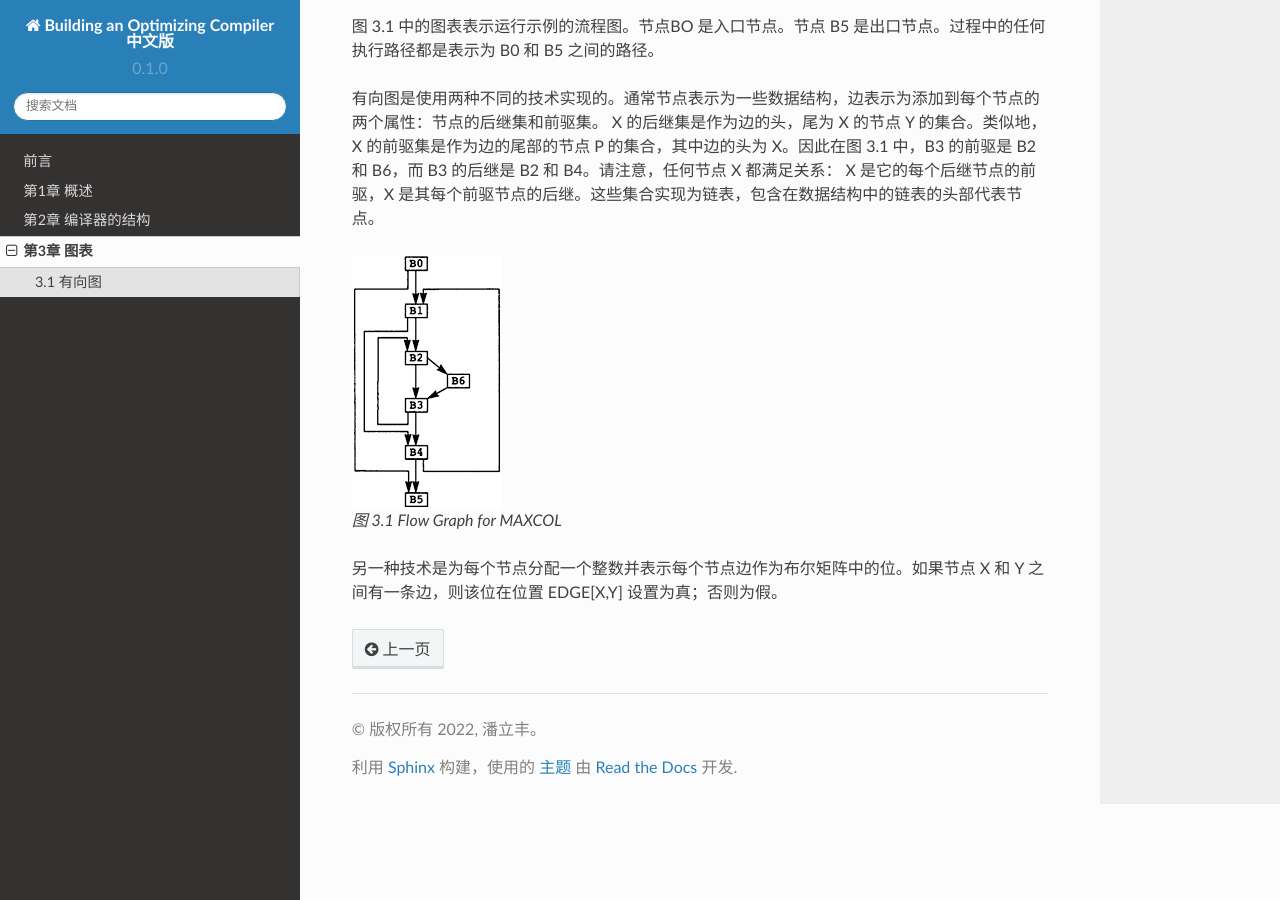
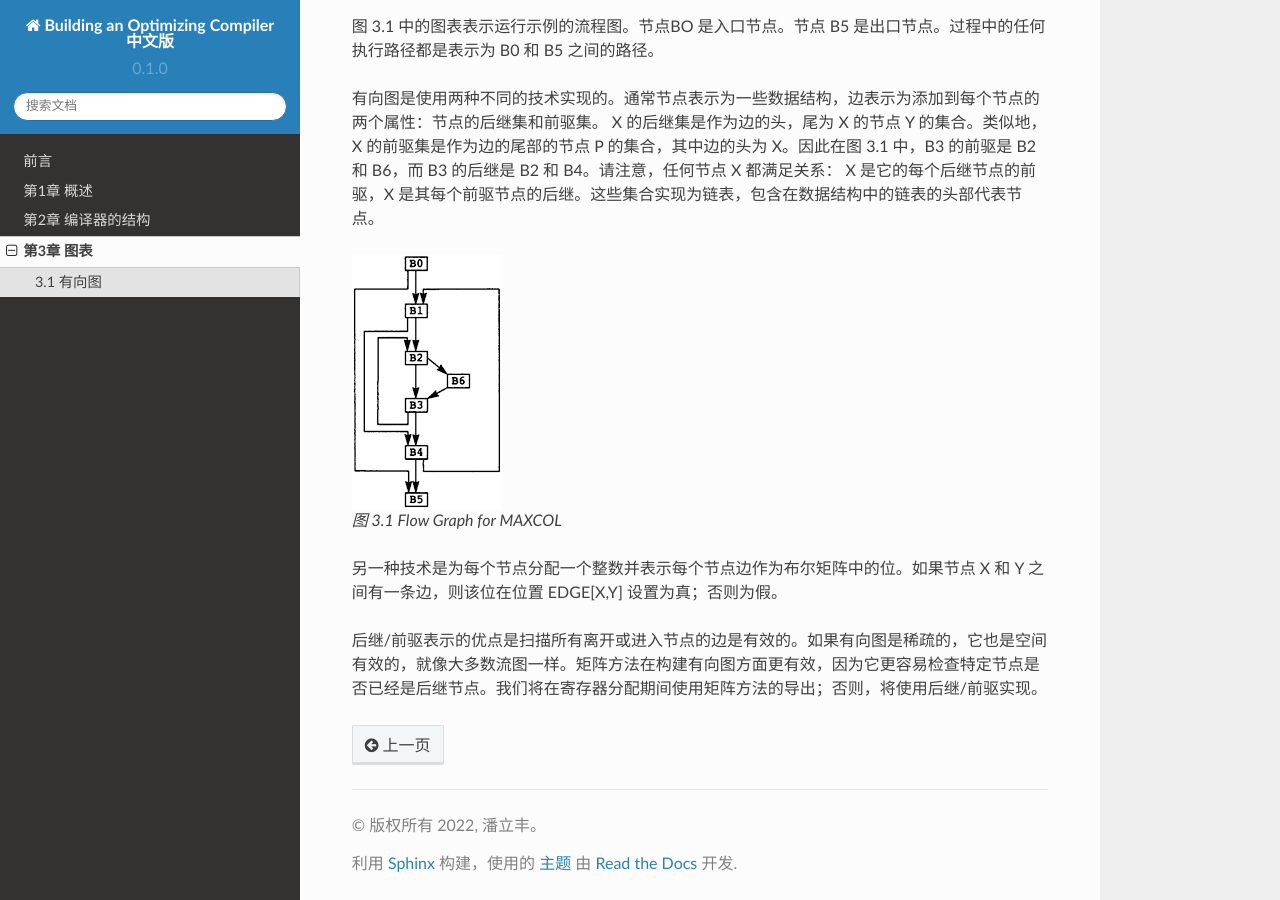
Before and after one commit to Jason2013/boc-chinese-text, a Sphinx documentation site: the page built from docs/source/chapter03.rst, in a window 1280 px wide and 900 px high, scrolled down 1196 px. Built offline with Sphinx 7.4.7 and the Read the Docs theme 2.0.0, drawn with Linux system fonts in a browser that asks for light colours.

Commit message:
Update chapter 3

```diff
--- a/docs/source/chapter03.rst
+++ b/docs/source/chapter03.rst
@@ -35,3 +35,5 @@
     图 3.1 Flow Graph for MAXCOL
 
 另一种技术是为每个节点分配一个整数并表示每个节点边作为布尔矩阵中的位。如果节点 X 和 Y 之间有一条边，则该位在位置 EDGE[X,Y] 设置为真；否则为假。
+
+后继/前驱表示的优点是扫描所有离开或进入节点的边是有效的。如果有向图是稀疏的，它也是空间有效的，就像大多数流图一样。矩阵方法在构建有向图方面更有效，因为它更容易检查特定节点是否已经是后继节点。我们将在寄存器分配期间使用矩阵方法的导出；否则，将使用后继/前驱实现。
```
